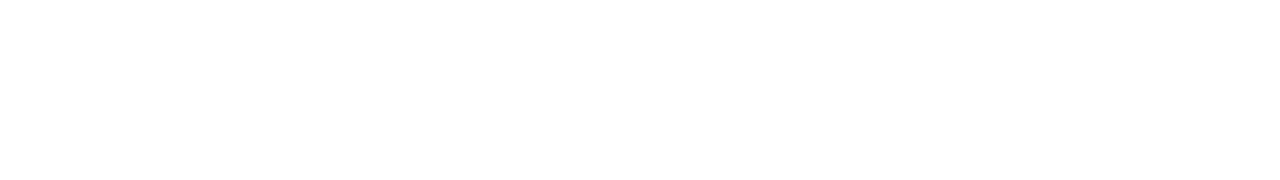
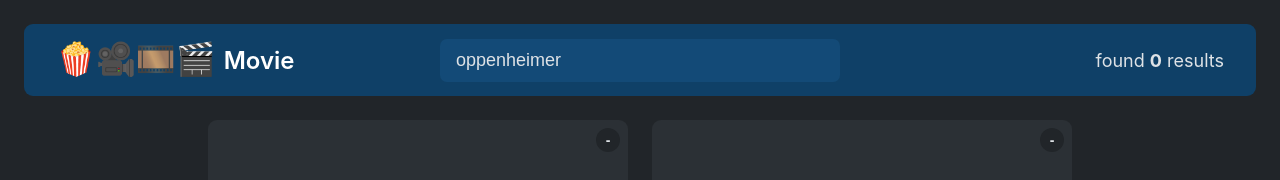
Before and after one commit to Ello777-spec/pop-movie, a plain HTML site: page index.html in a window 1280 px wide. Drawn offline with Linux system fonts and the light colour scheme; the site is published under a folder, as on GitHub Pages, so addresses that start at the root find nothing; no server answers.

Commit message:
Update index.html

```diff
--- a/index.html
+++ b/index.html
@@ -5,8 +5,8 @@
     <link rel="icon" type="image/svg+xml" href="/vite.svg" />
     <meta name="viewport" content="width=device-width, initial-scale=1.0" />
     <title>netflix-clone2</title>
-    <script type="module" crossorigin src="/assets/index-zoEP6tql.js"></script>
-    <link rel="stylesheet" crossorigin href="/assets/index-DRdtA2p8.css">
+    <script type="module" crossorigin src="assets/index-zoEP6tql.js"></script>
+    <link rel="stylesheet" crossorigin href="assets/index-DRdtA2p8.css">
   </head>
   <body>
     <div id="root"></div>
```
